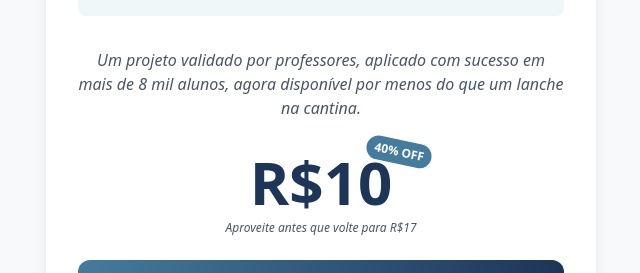
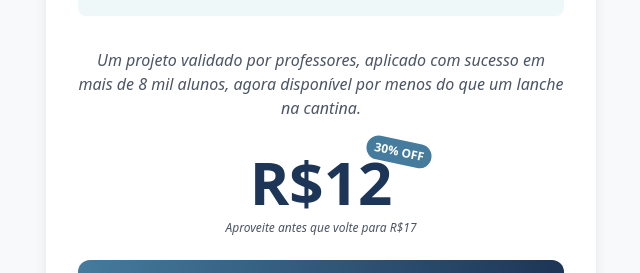
Before and after one commit to tjgontijo/prof-didatica, a Next.js app: page /projeto-literario in a window 1280 px wide. Shown: the part 2260-2533 px from the top of the page, without its empty margins (319-959 px from the left). Built offline with nearby package versions, Linux system fonts and the light colour scheme.

Commit message:
Update Price

```diff
--- a/src/app/missao-literaria/page.tsx
+++ b/src/app/missao-literaria/page.tsx
@@ -146,8 +146,8 @@ export default function Page() {
               <div className="text-center mb-6">
               <p className="text-md text-gray-600 mt-2 italic mb-8">Um projeto validado por professores, aplicado com sucesso em mais de 8 mil alunos, agora disponível por menos do que um lanche na cantina.</p>
                 <div className="inline-block relative">
-                  <span className="absolute -top-3 -right-10 bg-[#457B9D] text-white text-xs font-bold py-1 px-2 rounded-full transform rotate-12">40% OFF</span>
-                  <span className="text-6xl font-black text-[#1D3557]">R$10</span>
+                  <span className="absolute -top-3 -right-10 bg-[#457B9D] text-white text-xs font-bold py-1 px-2 rounded-full transform rotate-12">30% OFF</span>
+                  <span className="text-6xl font-black text-[#1D3557]">R$12</span>
                 </div>
                 <p className="text-xs text-gray-600 mt-2 italic">
                   Aproveite antes que volte para R$17
--- a/src/app/page.tsx
+++ b/src/app/page.tsx
@@ -5,7 +5,7 @@ export default function Home() {
   return (
     <div className="flex flex-col min-h-screen">
       {/* Header */}
-      <header className="bg-[#6bbbed] py-2 flex justify-center items-center shadow-md">
+      <header className="bg-[#2c4f71] py-2 flex justify-center items-center shadow-md">
         <Image
           src="/images/system/logo_transparent.webp"
           alt="Logo Prof Didática"
@@ -86,7 +86,7 @@ export default function Home() {
         </div>
       </main>
 
-      <footer className="bg-[#6bbbed] py-3 text-center text-sm text-gray-100">
+      <footer className="bg-[#2c4f71] py-3 text-center text-sm text-gray-100">
         &copy; {new Date().getFullYear()} Prof Didática - Todos os direitos reservados
       </footer>
     </div>
--- a/src/app/projeto-literario/page.tsx
+++ b/src/app/projeto-literario/page.tsx
@@ -146,8 +146,8 @@ export default function Page() {
               <div className="text-center mb-6">
               <p className="text-md text-gray-600 mt-2 italic mb-8">Um projeto validado por professores, aplicado com sucesso em mais de 8 mil alunos, agora disponível por menos do que um lanche na cantina.</p>
                 <div className="inline-block relative">
-                  <span className="absolute -top-3 -right-10 bg-[#457B9D] text-white text-xs font-bold py-1 px-2 rounded-full transform rotate-12">40% OFF</span>
-                  <span className="text-6xl font-black text-[#1D3557]">R$10</span>
+                  <span className="absolute -top-3 -right-10 bg-[#457B9D] text-white text-xs font-bold py-1 px-2 rounded-full transform rotate-12">30% OFF</span>
+                  <span className="text-6xl font-black text-[#1D3557]">R$12</span>
                 </div>
                 <p className="text-xs text-gray-600 mt-2 italic">
                   Aproveite antes que volte para R$17
```
